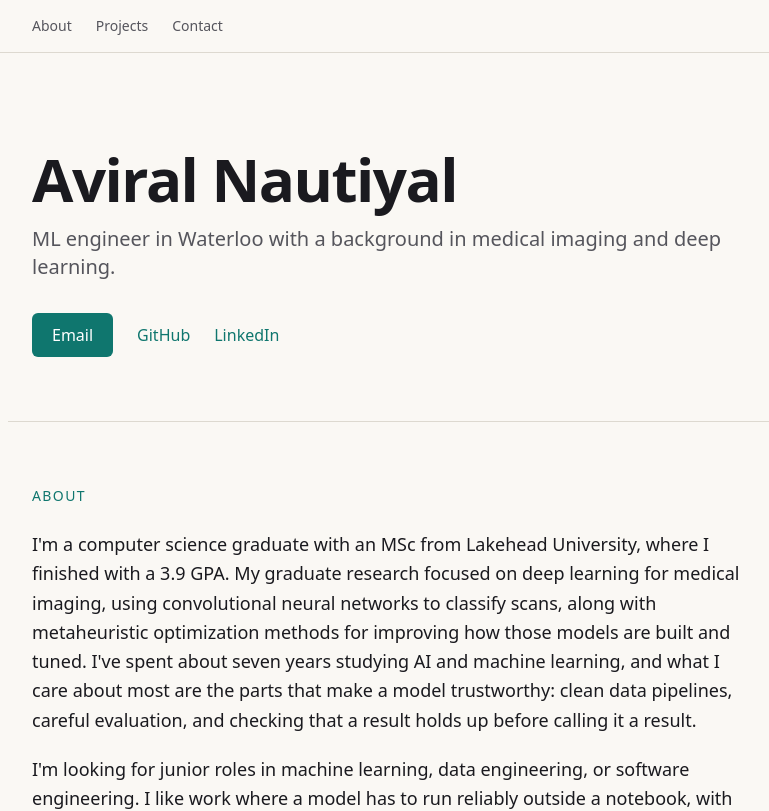
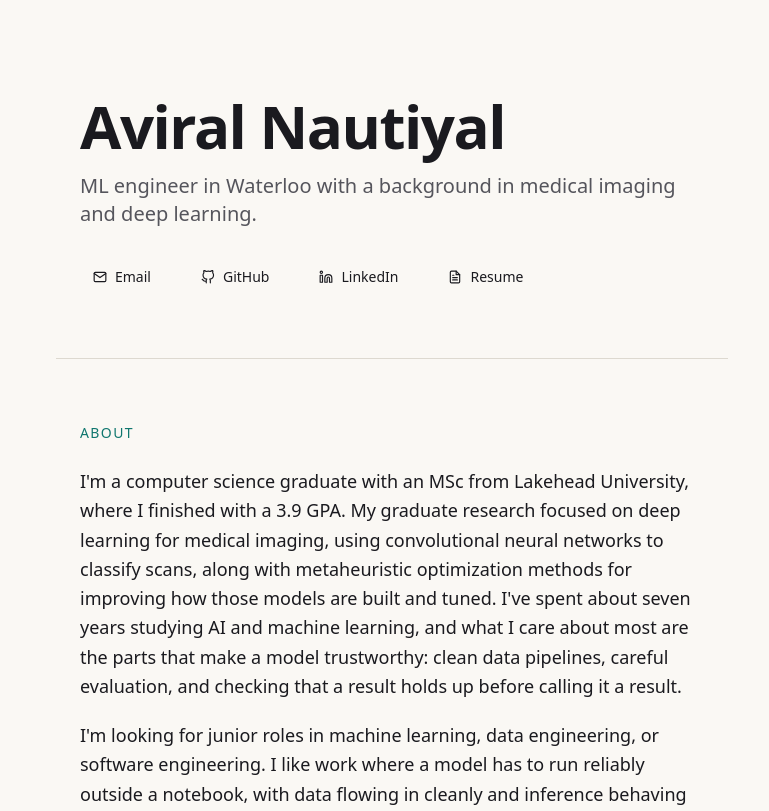
Before and after one commit to avi-nauty/portfolio, a React (Vite) app: page / in a window 1280 px wide. Shown: the top 811 px of the page, without its empty margins (248-1017 px from the left). Built offline with nearby package versions, Linux system fonts and the light colour scheme.

Commit message:
Added resume and button icons and style

```diff
--- a/package.json
+++ b/package.json
@@ -12,9 +12,11 @@
   "dependencies": {
     "@fontsource-variable/inter": "^5.3.0",
     "@fontsource-variable/jetbrains-mono": "^5.3.0",
+    "@fontsource-variable/newsreader": "^5.3.0",
     "@tailwindcss/vite": "^4.3.3",
     "react": "^19.2.8",
     "react-dom": "^19.2.8",
+    "react-icons": "^5.7.0",
     "tailwindcss": "^4.3.3"
   },
   "devDependencies": {
--- a/src/App.tsx
+++ b/src/App.tsx
@@ -1,5 +1,5 @@
 
-import Nav from "./components/Nav"
+{/*import Nav from "./components/Nav*/}
 import Hero from "./components/Hero"
 import About from "./components/About"
 import Projects from "./components/Projects"
@@ -8,7 +8,7 @@ import Contact from "./components/Contact"
 function App() {
   return (
     <>
-      <Nav />
+      {/* <Nav /> */}
       <Hero />
       <About />
       <Projects />
--- a/src/components/About.tsx
+++ b/src/components/About.tsx
@@ -1,6 +1,6 @@
 function About() {
   return (
-    <section id="about" className="mx-auto max-w-3xl border-t border-line px-6 py-16 scroll-mt-13">
+    <section id="about" className="mx-auto max-w-2xl border-t border-line px-6 py-16 scroll-mt-13">
       <h2 className="text-sm font-medium uppercase tracking-widest text-accent">About</h2>
       <div className="mt-6 space-y-5 text-lg leading-relaxed">
         <p>
--- a/src/components/Hero.tsx
+++ b/src/components/Hero.tsx
@@ -1,6 +1,11 @@
+import { FiMail, FiFileText, FiGithub, FiLinkedin } from "react-icons/fi";
+
+const buttonClass =
+  "inline-flex items-center gap-2 rounded-md border border-transparent px-3 py-1.5 text-sm text-ink transition-colors hover:border-accent hover:bg-accent-soft hover:text-accent-strong focus-visible:border-accent focus-visible:bg-accent-soft focus-visible:text-accent-strong";
+
 function Hero() {
   return (
-    <section className="mx-auto max-w-3xl px-6 pt-24 pb-16">
+    <section className="mx-auto max-w-2xl px-6 pt-24 pb-16">
       <h1 className="text-4xl font-semibold tracking-tight md:text-6xl">Aviral Nautiyal</h1>
       <p className="mt-4 text-lg text-muted md:text-xl">
         ML engineer in Waterloo with a background in medical imaging and deep learning.
@@ -8,26 +13,39 @@ function Hero() {
       <nav className="mt-8 flex flex-wrap items-center gap-x-6 gap-y-3">
         <a
           href="mailto:nautiyalaviral@gmail.com"
-          className="rounded-md bg-accent px-5 py-2.5 font-medium text-white hover:bg-accent-strong"
+          className={buttonClass}
+
         >
+        <FiMail aria-hidden="true" />
           Email
         </a>
         <a
           href="https://github.com/avi-nauty"
           target="_blank"
           rel="noreferrer"
-          className="text-accent underline-offset-4 hover:text-accent-strong hover:underline"
+          className={buttonClass}
         >
+          <FiGithub aria-hidden="true" />
           GitHub
         </a>
         <a
           href="https://linkedin.com/in/aviral-nautiyal"
           target="_blank"
           rel="noreferrer"
-          className="text-accent underline-offset-4 hover:text-accent-strong hover:underline"
+          className={buttonClass}
         >
+          <FiLinkedin aria-hidden="true" />
           LinkedIn
         </a>
+        <a
+          href="Aviral_Nautiyal_Resume_draft6.pdf"
+          target="_blank"
+          rel="noopener noreferrer"
+          className={buttonClass}
+        >
+          <FiFileText aria-hidden="true" />
+          Resume
+  </a>
       </nav>
     </section>
   )
--- a/src/components/Projects.tsx
+++ b/src/components/Projects.tsx
@@ -2,7 +2,7 @@ import { projects } from "../projects"
 
 function Projects() {
   return (
-    <section id="projects" className="mx-auto max-w-3xl border-t border-line px-6 py-16 scroll-mt-13">
+    <section id="projects" className="mx-auto max-w-2xl border-t border-line px-6 py-16 scroll-mt-13">
       <h2 className="text-sm font-medium uppercase tracking-widest text-accent">Projects</h2>
       <div className="mt-6 space-y-6">
         {projects.map((project) => (
--- a/src/index.css
+++ b/src/index.css
@@ -12,6 +12,7 @@
 
   --font-sans: "Inter Variable", ui-sans-serif, system-ui, sans-serif;
   --font-mono: "JetBrains Mono Variable", ui-monospace, monospace;
+  --font-serif: 'Newsreader Variable', serif;
 }
 
 @layer base {
```
Also changed, not shown: 2 other files (tests, documents, lock files or other folders).
